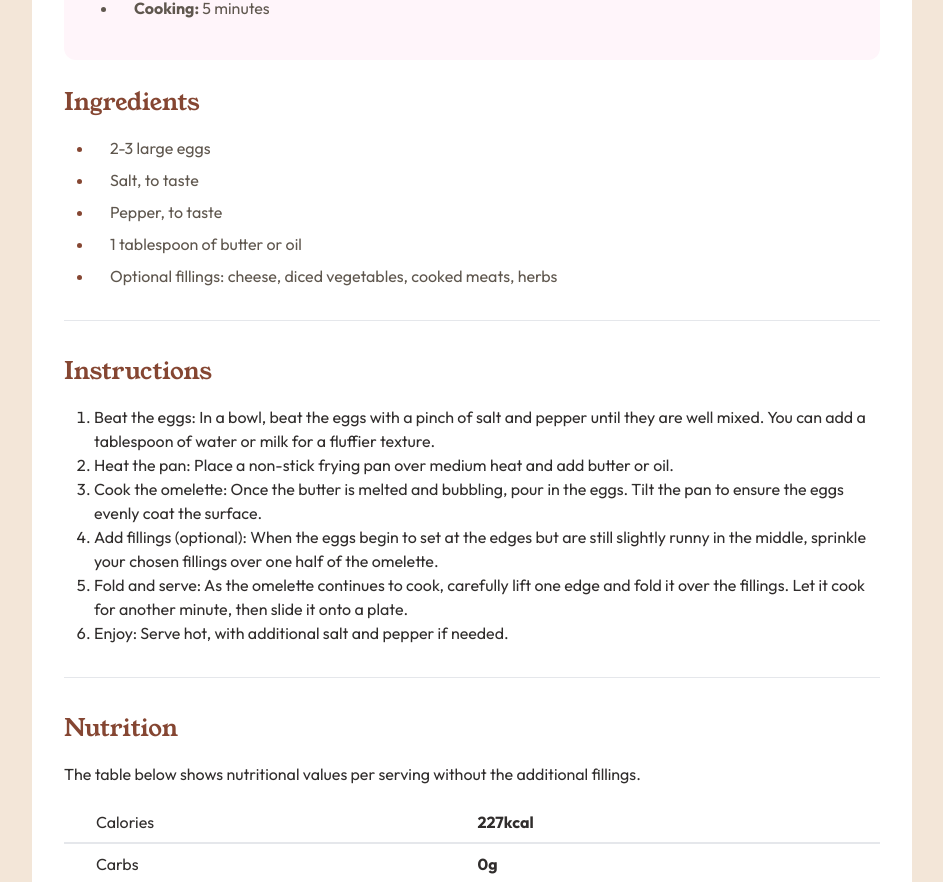
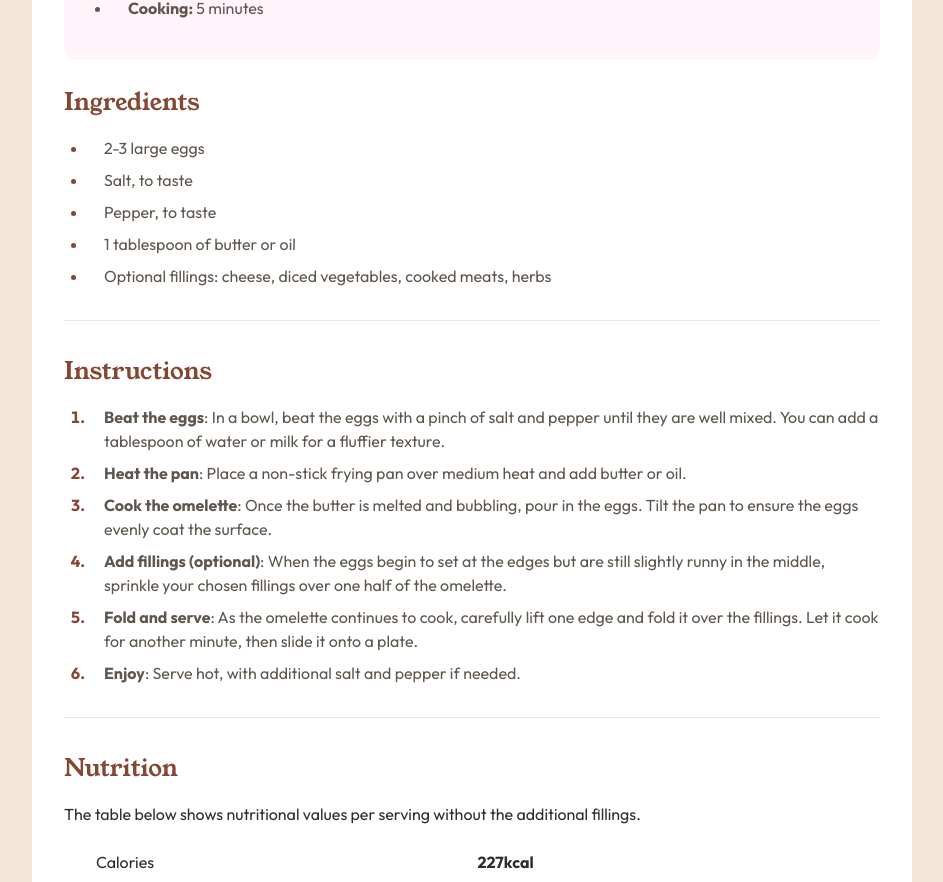
Before and after one commit to rgsyg/recipe-page-main, a Next.js app: page / in a window 1280 px wide. Shown: the part 773-1655 px from the top of the page, without its empty margins (168-1111 px from the left). Built offline with nearby package versions, Linux system fonts and the light colour scheme.

Commit message:
change instructions section style

```diff
--- a/app/globals.css
+++ b/app/globals.css
@@ -39,7 +39,7 @@
   margin-bottom: 1em;
   margin-left: 0;
   margin-right: 0;
-  padding-left: 30px;
+  padding-left: 24px;
 }
 
 ol {
--- a/components/Instructions.tsx
+++ b/components/Instructions.tsx
@@ -3,28 +3,15 @@
 const Instructions = ({ font }: any) => {
   return (
     <section>
-      <hr className="h-px my-8 bg-gray-200 border-0 dark:bg-gray-700"></hr>
+      <hr className="h-px my-8 bg-light-grey "></hr>
       <h2 className={`${font} mb-4`}>Instructions</h2>
-      <ol>
-        <li>
-          Beat the eggs: In a bowl, beat the eggs with a pinch of salt and pepper until they are well mixed.
-          You can add a tablespoon of water or milk for a fluffier texture.
-        </li>
-        <li>
-          Heat the pan: Place a non-stick frying pan over medium heat and add butter or oil.
-        </li>
-        <li>
-          Cook the omelette: Once the butter is melted and bubbling, pour in the eggs. Tilt the pan to ensure the eggs evenly coat the surface.
-        </li>
-        <li>
-          Add fillings (optional): When the eggs begin to set at the edges but are still slightly runny in the middle, sprinkle your chosen fillings over one half of the omelette.
-        </li>
-        <li>
-          Fold and serve: As the omelette continues to cook, carefully lift one edge and fold it over the fillings. Let it cook for another minute, then slide it onto a plate.
-        </li>
-        <li>
-          Enjoy: Serve hot, with additional salt and pepper if needed.
-        </li>
+      <ol className="flex flex-col gap-2 text-nutmeg font-bold">
+        <li><div className="pl-4 text-wenge-brown">Beat the eggs<span className="font-normal">: In a bowl, beat the eggs with a pinch of salt and pepper until they are well mixed. You can add a tablespoon of water or milk for a fluffier texture.</span></div></li>
+        <li><div className="pl-4 text-wenge-brown">Heat the pan<span className="font-normal">: Place a non-stick frying pan over medium heat and add butter or oil.</span></div></li>
+        <li><div className="pl-4 text-wenge-brown">Cook the omelette<span className="font-normal">: Once the butter is melted and bubbling, pour in the eggs. Tilt the pan to ensure the eggs evenly coat the surface.</span></div></li>
+        <li><div className="pl-4 text-wenge-brown">Add fillings (optional)<span className="font-normal">: When the eggs begin to set at the edges but are still slightly runny in the middle, sprinkle your chosen fillings over one half of the omelette.</span></div></li>
+        <li><div className="pl-4 text-wenge-brown">Fold and serve<span className="font-normal">: As the omelette continues to cook, carefully lift one edge and fold it over the fillings. Let it cook for another minute, then slide it onto a plate.</span></div></li>
+        <li><div className="pl-4 text-wenge-brown">Enjoy<span className="font-normal">: Serve hot, with additional salt and pepper if needed.</span></div></li>
       </ol>
     </section>
   )
```
